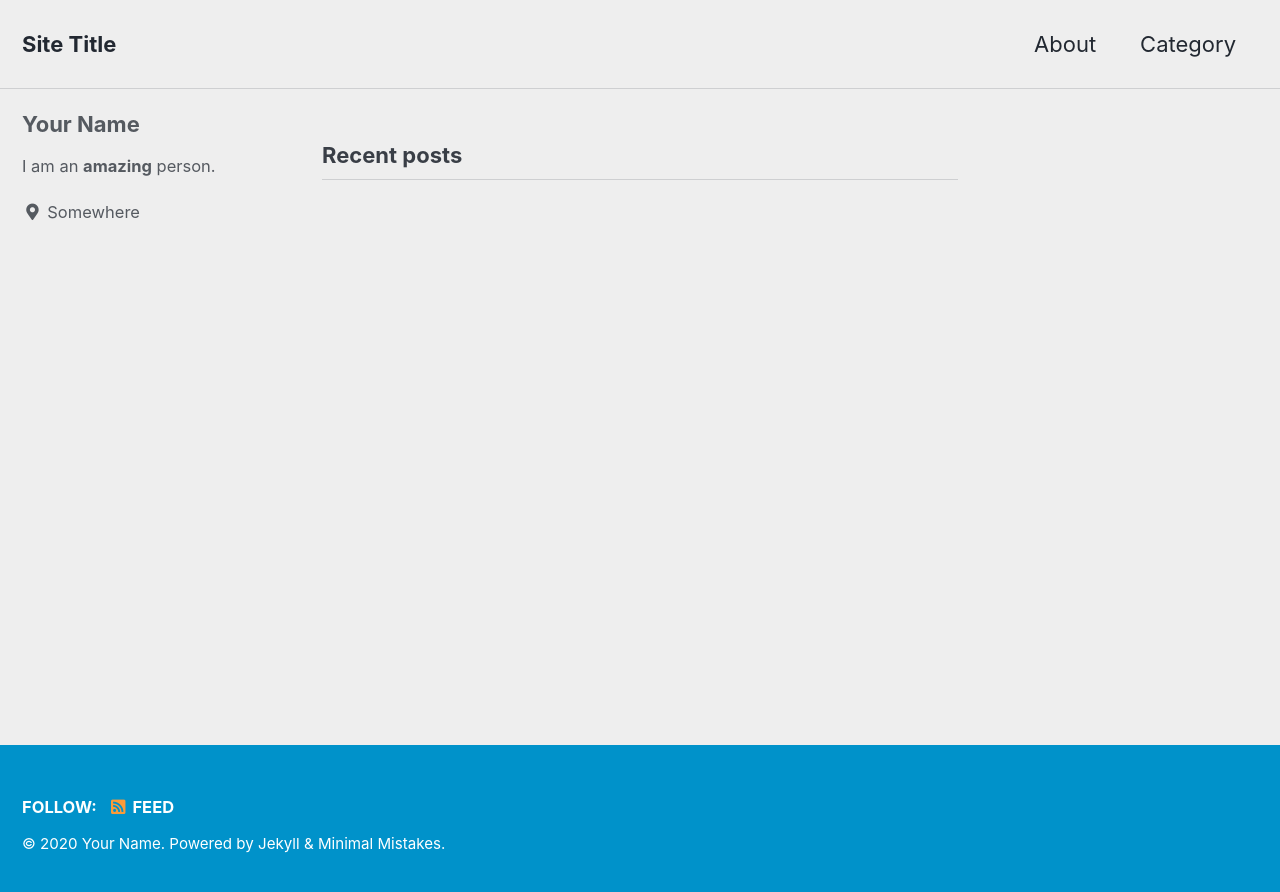
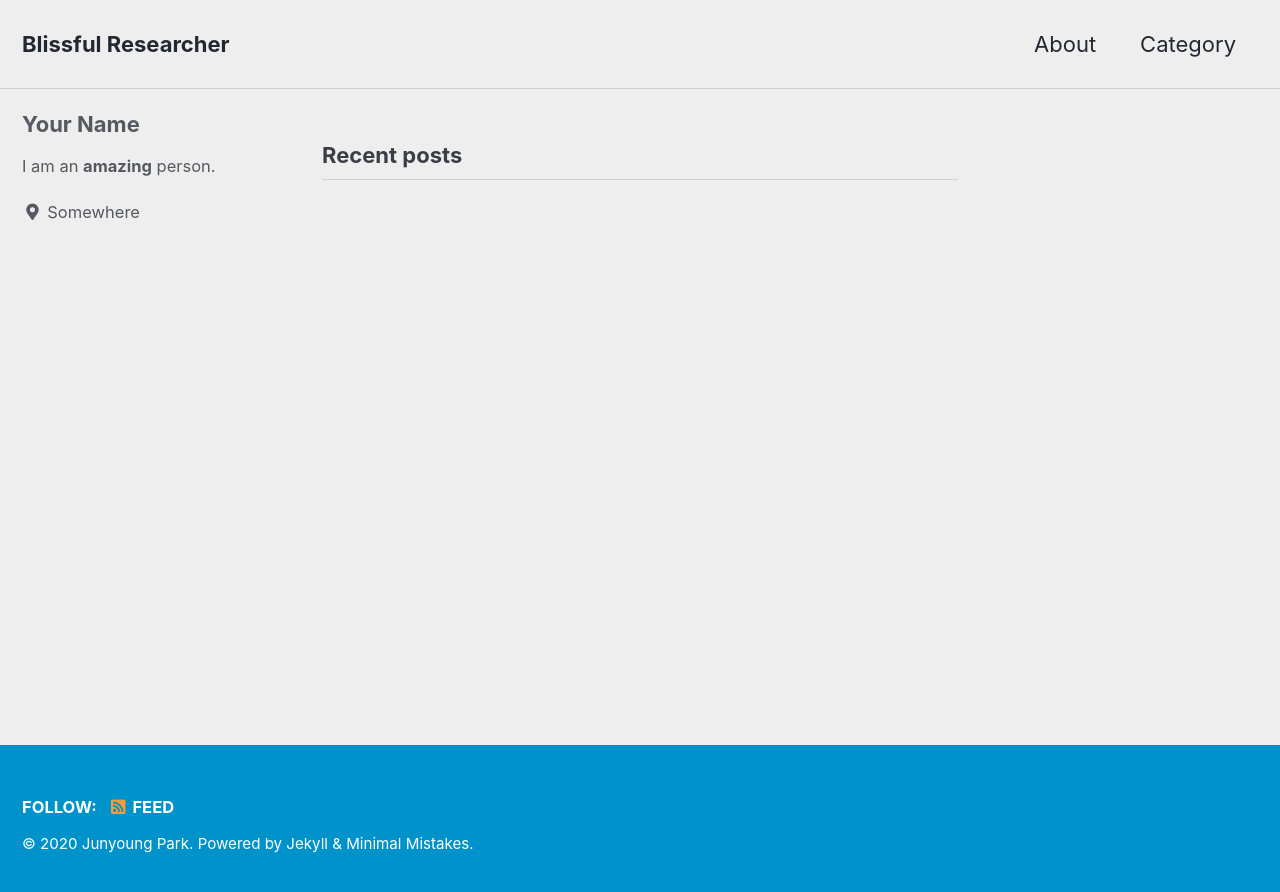
Before and after one commit to juny-park-95/juny-park-95.github.io, a Jekyll site: the page built from index.html, in a window 1280 px wide. Shown: the top 892 px of the page. Built offline with Jekyll 4.4.1, drawn with Linux system fonts in a browser that asks for light colours; cached includes are drawn as plain includes; the list of posts is cut into pages by our own code.

Commit message:
Update _config.yml

```diff
--- a/_config.yml
+++ b/_config.yml
@@ -17,11 +17,11 @@ minimal_mistakes_skin    : "air" # "air", "aqua", "contrast", "dark", "dirt", "n
 
 # Site Settings
 locale                   : "en-US"
-title                    : "Site Title"
+title                    : "Blissful Researcher"
 title_separator          : "-"
 subtitle                 : # site tagline that appears below site title in masthead
-name                     : "Your Name"
-description              : "An amazing website."
+name                     : "Junyoung Park"
+description              : "Blog"
 url                      : # the base hostname & protocol for your site e.g. "https://mmistakes.github.io"
 baseurl                  : # the subpath of your site, e.g. "/blog"
 repository               : # GitHub username/repo-name e.g. "mmistakes/minimal-mistakes"
```
